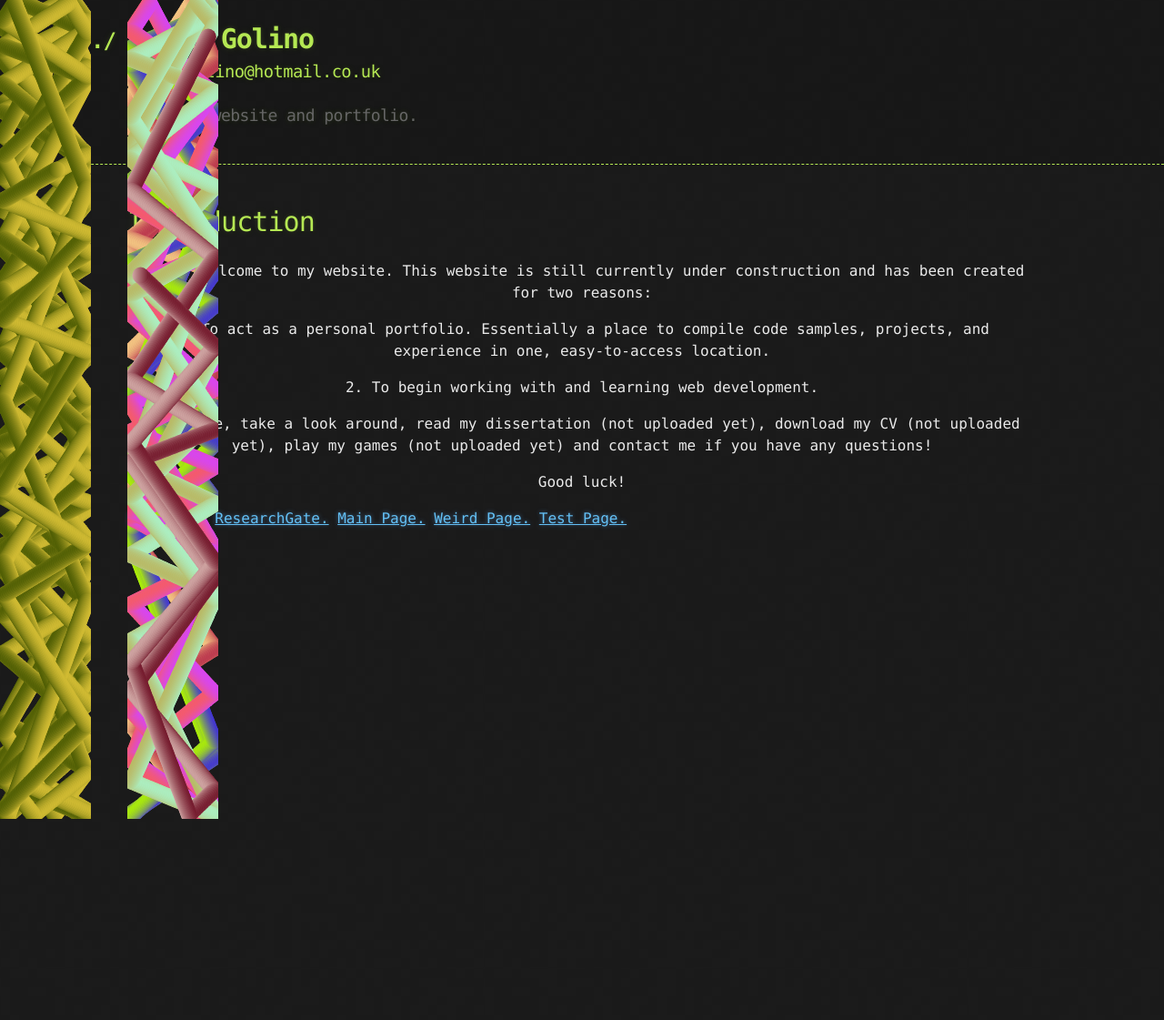
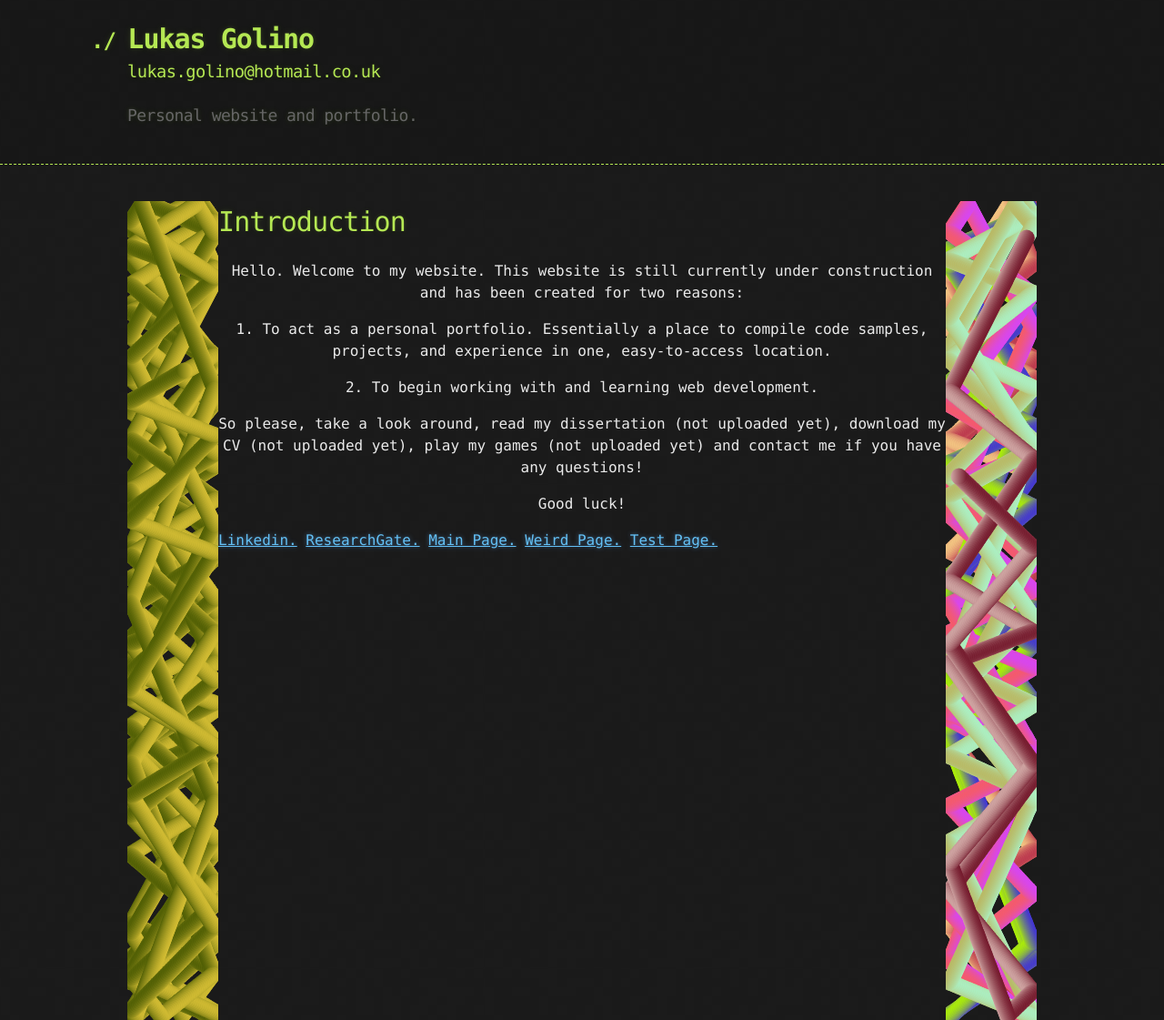
Before and after one commit to lukasgolino/lukasgolino.github.io, a Jekyll site: the page built from testpage.md, in a window 1280 px wide. Shown: the whole page at 91% size. Built offline with Jekyll 4.4.1, drawn with Linux system fonts in a browser that asks for light colours; our own code applies the rules of GitHub Pages for plain Markdown files; before the commit the page ends 900 px from its top, so only the background shows below that.

Commit message:
Update testpage.md

```diff
--- a/testpage.md
+++ b/testpage.md
@@ -16,8 +16,8 @@
 	</style>
 </head>
 <body onload="init('myCanvas', Piece, Config); init('myCanvas1', Piece, Config);">
-	<canvas class ="left" id="myCanvas" style="position:absolute;z-index:2;left:0;top:0;" resize="false" width="150" height="100%"></canvas>
-	<canvas class="right" id="myCanvas1" style="position:absolute;z-index:2;left:device-width-Config.desktopWidth;top:0;" resize="false" width="150" height="100%"></canvas>
+	<canvas class ="left" id="myCanvas" resize="false" height="100%"></canvas>
+	<canvas class="right" id="myCanvas1" resize="false" height="100%"></canvas>
 	<div id="output" style="color:white;z-index:1; position:absolute;left:0;top:0px;font-size:10px;"></div>
 </body>
 </html>
```
